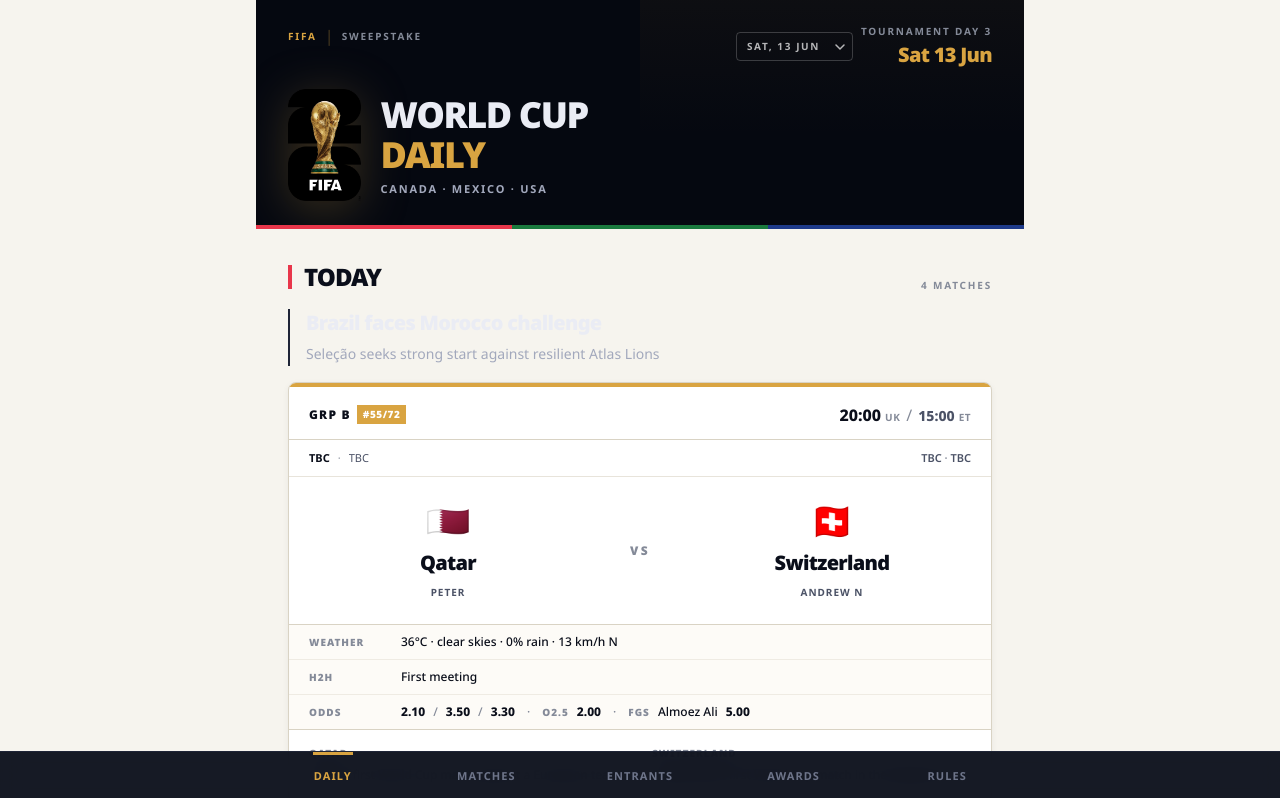
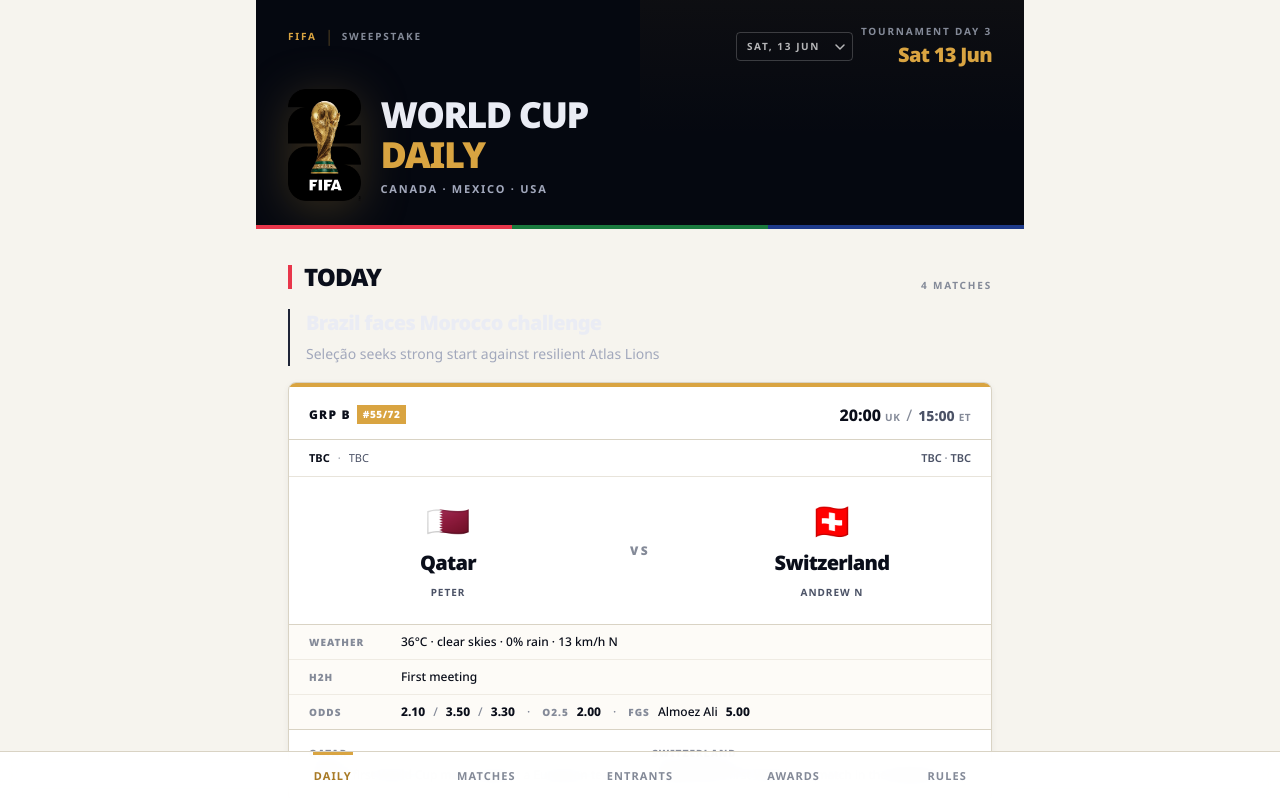
Before and after one commit to slecky158-ops/wc-sweepstake, a Next.js app: page / in a window 1280 px wide. Shown: the top 798 px of the page. Built offline with nearby package versions, Linux system fonts and the light colour scheme.

Commit message:
Nav on cream theme

```diff
--- a/components/Nav.tsx
+++ b/components/Nav.tsx
@@ -18,7 +18,7 @@
 
   return (
     <nav
-      className="fixed bottom-0 inset-x-0 z-20 bg-ink/95 backdrop-blur-md border-t border-ink-line"
+      className="fixed bottom-0 inset-x-0 z-20 bg-paper/95 backdrop-blur-md border-t border-paper-line"
       style={{ paddingBottom: 'env(safe-area-inset-bottom)' }}
     >
       <div className="max-w-3xl mx-auto grid grid-cols-5">
@@ -29,7 +29,7 @@
               key={href}
               href={href}
               className={`relative flex items-center justify-center py-4 text-[11px] font-bold uppercase tracking-widest transition-colors ${
-                active ? 'text-gold' : 'text-text-ink-faint hover:text-text-ink-dim'
+                active ? 'text-gold-deep' : 'text-text-faint hover:text-text'
               }`}
             >
               {label}
```
